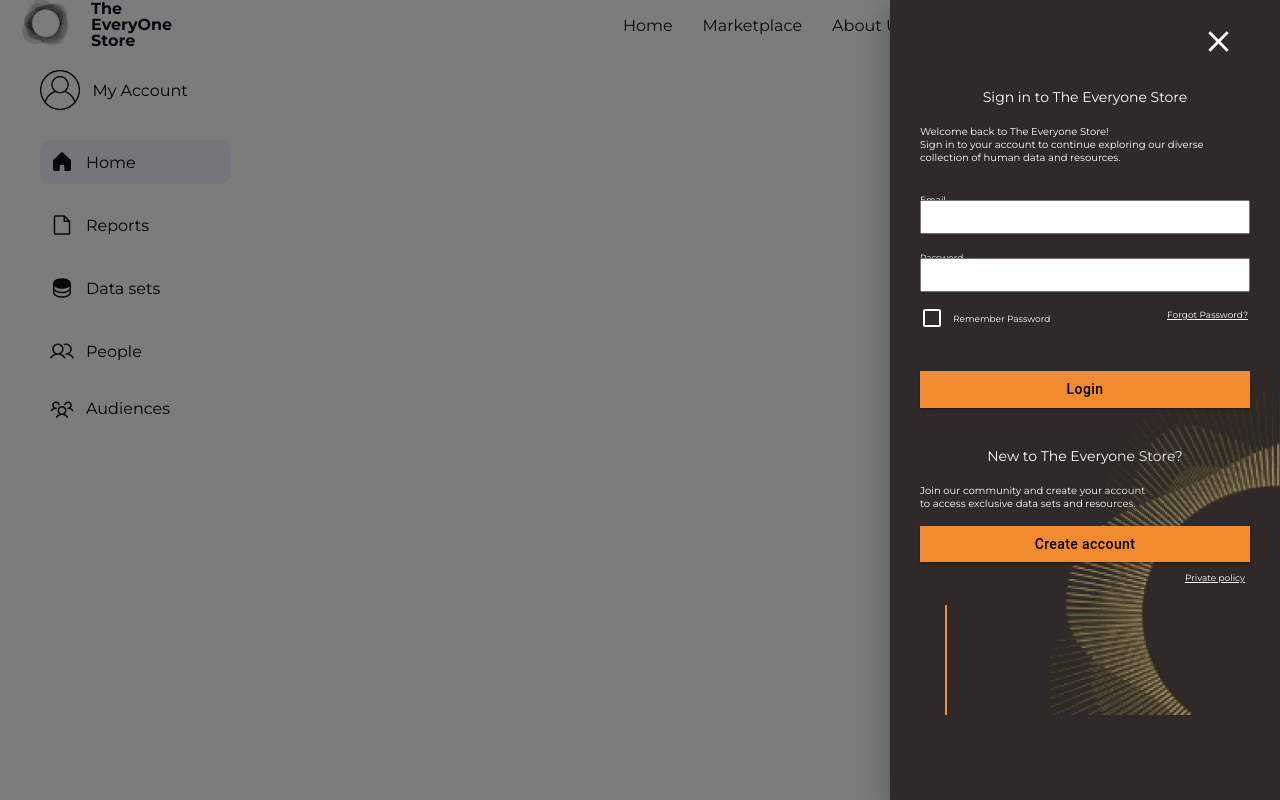
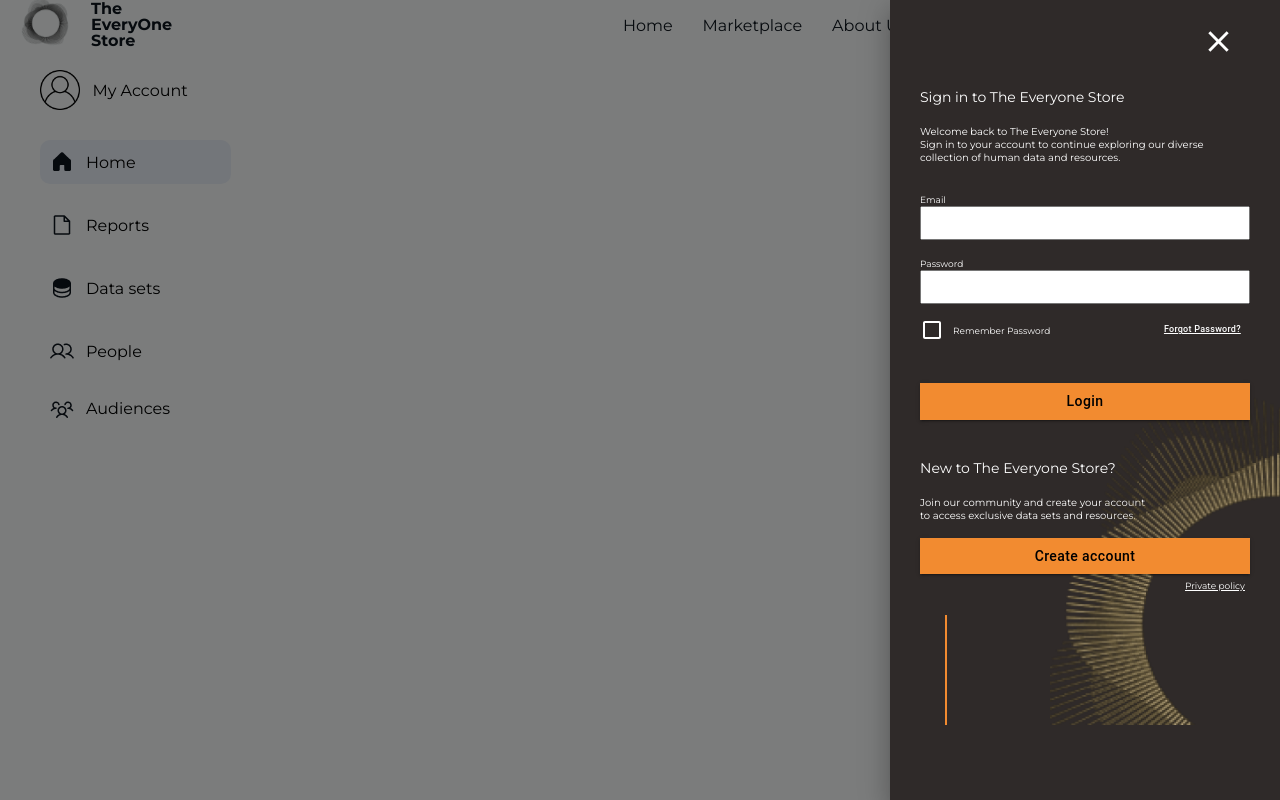
Before and after one commit to simonnilsson90/EksjoSot_Frontend, a React (Create React App) app in the folder client/: page /myAccount in a window 1280 px wide. Both pictures are taken after a click on the button "LOGIN". Shown: the top 800 px of the page. Built offline with nearby package versions, Linux system fonts and the light colour scheme.

Commit message:
Added a forgotPassword page for MUI menu

```diff
--- a/client/src/App.js
+++ b/client/src/App.js
@@ -9,16 +9,12 @@ import MyAccount from "./components/myAccount/MyAccount";
 import Footer from "./components/footer/FooterComponent";
 import ConsentForm from "./components/feature/consent/ConsentForm";
 
-
 import CardsLayoutWithSidebar from "./components/marketplace/dataSetsCards/CardsLayoutWithSidebar";
-import ImagesCardComponent from './components/marketplace/dataSetsCards/cards/sortedByCategoryCards/ImagesCardComponent'
+import ImagesCardComponent from "./components/marketplace/dataSetsCards/cards/sortedByCategoryCards/ImagesCardComponent";
 
 import DataSetsComponent from "./components/myAccount/dataSets/dataSetsComponent";
 import CreateDataset from "./components/myAccount/createDataset/createDatasetComponent";
 import Reports from "./components/myAccount/reports/reportsComponent";
-import ForgotPassword from "./components/forgotPassword/forgotPasswordComponent";
-
-
 
 function App() {
   return (
@@ -30,15 +26,15 @@ function App() {
         <Route path="myAccount" element={<MyAccount />} />
         <Route path="consentForm" element={<ConsentForm />} />
 
-          <Route path="cards" element={<CardsLayoutWithSidebar />} />
-          <Route path="imagescard" element={<ImagesCardComponent />} />
-
+        <Route path="cards" element={<CardsLayoutWithSidebar />} />
+        <Route path="imagescard" element={<ImagesCardComponent />} />
 
         <Route path="myAccount/dataSets" element={<DataSetsComponent />} />
-        <Route path="myAccount/dataSets/createDataset" element={<CreateDataset />} />
+        <Route
+          path="myAccount/dataSets/createDataset"
+          element={<CreateDataset />}
+        />
         <Route path="myAccount/reports" element={<Reports />} />
-        <Route path="forgot" element={<ForgotPassword/>} />
-
       </Routes>
       <Footer />
     </BrowserRouter>
--- a/client/src/components/forgotPassword/forgotPasswordComponent.js
+++ /dev/null
@@ -1,11 +0,0 @@
-
-
-
-function ForgotPassword(){
-
-    return (
-        <h1>Forgot Password? yes</h1>
-    )
-
-}
-export default ForgotPassword
--- a/client/src/components/login/loginComponent.css
+++ b/client/src/components/login/loginComponent.css
@@ -1,18 +1,16 @@
-.parentDiv{
+.parentDiv {
   margin: auto;
   display: flex;
   flex-direction: column;
   margin-left: 30px;
   margin-right: 30px;
-
 }
 
-.buttonStyle{
-
+.buttonStyle {
   background-color: rgba(242, 139, 48, 1);
   margin-top: 40px;
   width: 100%;
-    color: 'black';
+  color: "black";
   text-transform: none !important;
 }
 
@@ -20,13 +18,10 @@
   background-color: rgba(200, 100, 50, 1);
 }
 
-
-
 .loginBody {
   background-color: rgba(47, 42, 41, 1);
   color: white;
   height: 100%;
-
 }
 
 .headline {
@@ -43,23 +38,21 @@
 
 .input {
   height: 34px;
-    margin-top: -5px;
-
+  margin-top: 1px;
+  width: 100%;
 }
 
-.check{
+.check {
   margin-top: 6px;
 }
 
-
-.forgot{
+.forgot {
   display: flex;
   margin-top: 5px;
-
-
+  width: 100%;
 }
 
-.remember{
+.remember {
   color: white;
   right: 32px;
   position: absolute;
@@ -67,46 +60,54 @@
   font-size: 9px;
 }
 
-.password{
+.password {
   left: 31px;
   position: absolute;
 }
 
 .policy {
-
   margin-top: 10px;
   color: white;
   padding-left: 265px;
   font-size: 9px;
 }
 
-
-.smallText{
+.smallText {
   font-size: 10px;
-    margin-top: 19px ;
+  margin-top: 19px;
 }
 
-.email{
+.email {
   margin-top: 30px;
   font-size: 9px;
 }
 
-.passwordInput{
+.passwordInput {
   margin-top: 18px;
   font-size: 9px;
 }
 
-.rpassword{
+.rpassword {
   font-size: 9px;
   align-content: center;
+  margin-right: 32%;
 }
 
+.fpasswordpage {
+  display: flex;
+  flex-direction: column;
+  align-items: center;
+  margin-top: 3%;
+}
 
-
+.fpassword {
+  display: flex;
+  justify-content: end;
+}
 
 .closeButtonContainer {
   display: flex;
-    justify-content: flex-end;
+  justify-content: end;
   padding-top: 18px;
 }
 
@@ -114,13 +115,21 @@
   color: white;
 }
 
+.arrow {
+  color: white;
+}
+
+.iconArrow {
+  display: flex;
+  margin-right: 65%;
+}
 
 .backgroundPos {
   margin-top: -372px;
   margin-left: 130px;
 }
 
-.line{
+.line {
   background-color: rgba(242, 139, 48, 1);
   margin-top: -110px;
   height: 110px;
--- a/client/src/components/login/loginComponent.js
+++ b/client/src/components/login/loginComponent.js
@@ -1,117 +1,176 @@
-import "./loginComponent.css"
-import Stack from '@mui/material/Stack';
-import Button from '@mui/material/Button';
-import Checkbox from '@mui/material/Checkbox';
-import CloseIcon from '@mui/icons-material/Close';
+import "./loginComponent.css";
+import Stack from "@mui/material/Stack";
+import Button from "@mui/material/Button";
+import Checkbox from "@mui/material/Checkbox";
+import CloseIcon from "@mui/icons-material/Close";
 import { useState } from "react";
+import ArrowBackIosIcon from "@mui/icons-material/ArrowBackIos";
 
+import Background from "../../assets/images/homepage/login-background.png";
+import { Link } from "react-router-dom";
+import { RiH1 } from "react-icons/ri";
 
-import Background from "../../assets/images/homepage/login-background.png"
-import { Link } from "react-router-dom";
-
-
-
-function Login({ onClose }){
-
-  const label = { inputProps: { 'aria-label': 'Checkbox demo' } };
+function Login({ onClose }) {
+  const label = { inputProps: { "aria-label": "Checkbox demo" } };
 
   const [username, setUsername] = useState("");
   const [password, setPassword] = useState("");
+  const [forgotPassword, setForgotPassword] = useState(false);
+
+  const toggleForgotPasswordMenu = () => {
+    setForgotPassword(!forgotPassword);
+  };
 
   const handleLogin = () => (
     console.log("Username", username),
     console.log("password", password),
     onClose
- )
-
+  );
 
   return (
     <div className="loginBody">
-
-
-    <div  className="parentDiv">
-
-    <div  className="closeButtonContainer">
+      <div className="parentDiv">
+        <div>
+          {forgotPassword ? (
+            <>
+              <div className="closeButtonContainer">
+                <div className="iconArrow">
+                  <Button onClick={toggleForgotPasswordMenu}>
+                    <ArrowBackIosIcon
+                      fontSize="medium"
+                      className="arrow"
+                    ></ArrowBackIosIcon>
+                  </Button>
+                </div>
+                <div>
+                  <Button className="closeButton" onClick={onClose}>
+                    <CloseIcon fontSize="large" className="close" />
+                  </Button>
+                </div>
+              </div>
+              <div className="fpasswordpage">
+                <h1 className="headline">Forgot password?</h1>
+                <p className="smallText">
+                  Please enter the email address you used to create your account
+                  and we will send you a link to reset your password.
+                </p>
+                <form>
+                  <p>Email</p>
+                  <input type="email" className="input"></input>
+                  <br />
+                  <Button
+                    sx={{
+                      textTransform: "none",
+                      width: "30%",
+                      color: "black",
+                      backgroundColor: "rgba(242, 139, 48, 1)",
+                      border: "0px",
+                      borderRadius: "0px",
+                    }}
+                    type="submit"
+                  >
+                    Submit
+                  </Button>
+                </form>
+              </div>
+            </>
+          ) : (
+            <>
+              <div className="closeButtonContainer">
                 <Button className="closeButton" onClick={onClose}>
                   <CloseIcon fontSize="large" className="close" />
                 </Button>
               </div>
               <p className=" headline">Sign in to The Everyone Store</p>
-
               <div className="smallText">
-        <p >Welcome back to The Everyone Store!</p>
-<p  >Sign in to your account to continue exploring our diverse </p>
+                <p>Welcome back to The Everyone Store!</p>
+                <p>
+                  Sign in to your account to continue exploring our diverse{" "}
+                </p>
                 <p>collection of human data and resources.</p>
               </div>
+              <p className="email">Email</p>
+              <input
+                value={username}
+                onChange={(e) => setUsername(e.target.value)}
+                className="input"
+              ></input>
+              <p className="passwordInput">Password</p>
+              <input
+                value={password}
+                type="password"
+                onChange={(e) => setPassword(e.target.value)}
+                className="input"
+              ></input>
+              <div className="forgot">
+                <Checkbox
+                  sx={{
+                    marginLeft: "-9px",
+                    color: "white",
+                    borderWidth: "1px",
+                  }}
+                  {...label}
+                />
 
+                <p className="rpassword">Remember Password</p>
 
-
-<p className="email">Email</p>
-<input value={username}
-onChange={(e) => setUsername(e.target.value)} className="input"></input>
-
-
-<p className="passwordInput">Password</p>
-<input value={password}
-type="password"
-onChange={(e) => setPassword(e.target.value)} className="input"></input>
-
-    <div className="forgot">
-
-    <Checkbox sx={{
-      marginLeft: '-9px',
-       color: 'white',
-       borderWidth: '1px' }}  {...label}  />
-
-    <p className="rpassword"  >Remember Password</p>
-
-     <div>
-     <Link className="remember"
-     to="/forgot">
+                <div className="fpassword">
+                  <Button
+                    sx={{
+                      color: "white",
+                      textTransform: "none",
+                      textDecoration: "underline",
+                      fontSize: "9px",
+                    }}
+                    onClick={toggleForgotPasswordMenu}
+                  >
                     Forgot Password?
-     </Link>
+                  </Button>
                 </div>
-
-
               </div>
-
-
-
               <Stack marginTop={4} spacing={2} direction="row">
-      <Button sx={{
-        color: 'black',backgroundColor: 'rgba(242, 139, 48, 1)',
-        border: '0px',
-         borderRadius: '0px'}} onClick={handleLogin}  className="buttonStyle" variant="contained">Login</Button>
+                <Button
+                  sx={{
+                    color: "black",
+                    backgroundColor: "rgba(242, 139, 48, 1)",
+                    border: "0px",
+                    borderRadius: "0px",
+                  }}
+                  onClick={handleLogin}
+                  className="buttonStyle"
+                  variant="contained"
+                >
+                  Login
+                </Button>
               </Stack>
-
               <p className=" headline2">New to The Everyone Store?</p>
-
               <div className="smallText">
-        <p >Join our community and create your account</p>
-<p  >to access exclusive data sets and resources. </p>
-
+                <p>Join our community and create your account</p>
+                <p>to access exclusive data sets and resources. </p>
               </div>
-
-
-
-
-    <Stack  marginTop={2} spacing={2} direction="row">
-      <Button sx={{
-        textTransform: 'none',
-        width: '100%',
-        color: 'black' ,
-        marginBottom: '10px',
-        backgroundColor: 'rgba(242, 139, 48, 1)',
-         border: '0px',
-         borderRadius: '0px',}}
+              <Stack marginTop={2} spacing={2} direction="row">
+                <Button
+                  sx={{
+                    textTransform: "none",
+                    width: "100%",
+                    color: "black",
+                    marginBottom: "10px",
+                    backgroundColor: "rgba(242, 139, 48, 1)",
+                    border: "0px",
+                    borderRadius: "0px",
+                  }}
                   className="buttonStyle"
-          variant="contained">Create account</Button>
+                  variant="contained"
+                >
+                  Create account
+                </Button>
               </Stack>
-
-
-<a className="policy" href="#">Private policy</a>
-
-
+              <a className="policy" href="#">
+                Private policy
+              </a>
+            </>
+          )}
+        </div>
 
         <img
           src={Background}
@@ -122,10 +181,8 @@ onChange={(e) => setPassword(e.target.value)} className="input"></input>
         />
 
         <div className="line"></div>
-
       </div>
     </div>
-)
-
+  );
 }
-export default Login
+export default Login;
--- a/client/src/components/navbar/NavbarComponent.js
+++ b/client/src/components/navbar/NavbarComponent.js
@@ -11,7 +11,7 @@ import Button from '@mui/material/Button';
 
 function Navbar() {
     const [isMenuOpen, setIsMenuOpen] = useState(false);
-    const [open, setOpen] = React.useState(false);
+    const [open, setOpen] = useState(false);
 
     function toggleMenu() {
         setIsMenuOpen(!isMenuOpen);
```
Also changed, not shown: client/src/components/forgotPassword/forgotPasswordComponent.css (deleted), 2 other files (tests, documents, lock files or other folders). Lines whose indentation alone changed are shown as unchanged.
